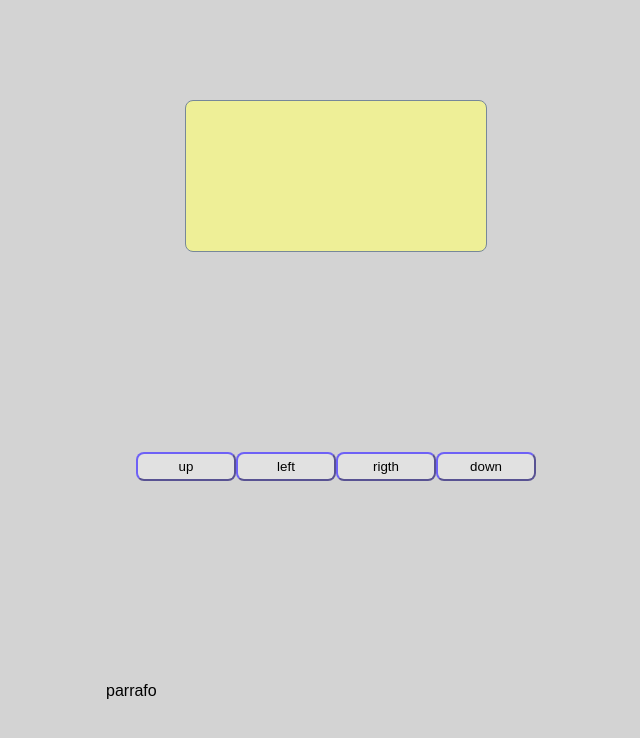
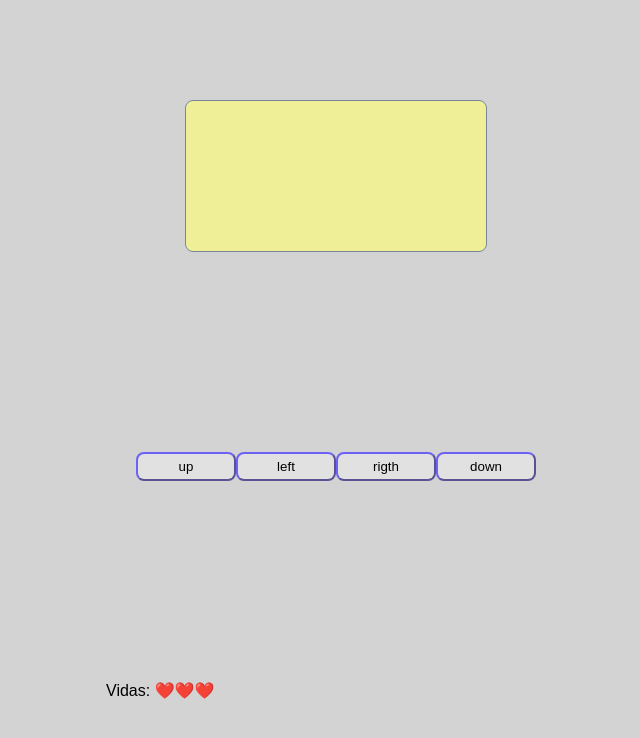
Before and after one commit to ACSOR-16/game-js-caverna, a plain HTML site: page index.html in a window 1280 px wide. Shown: the whole page, without its empty margins (304-944 px from the left). Drawn offline with Linux system fonts and the light colour scheme.

Commit message:
Sistema de vidas

```diff
--- a/game.js
+++ b/game.js
@@ -4,6 +4,7 @@ const buttonUp = document.querySelector(".up");
 const buttonLeft = document.querySelector(".left");
 const buttonRigth = document.querySelector(".rigth");
 const buttonDown = document.querySelector(".down");
+const spanLives = document.querySelector("#lives");
 
 let canvasSize;
 let elementsSize;
@@ -46,6 +47,8 @@ function stratGame() {
     gameWin();
     return;
   }
+
+  showLives();
 
   const mapRows = map.trim().split('\n');
   const mapRowsColumns = mapRows.map( row => row.trim().split(''));
@@ -127,6 +130,14 @@ function gameWin() {
   console.log("juego terminado");
 }
 
+function showLives() {
+  const heartArray = Array(lives).fill(emojis['HEART'])
+
+  spanLives.innerHTML = "";
+  heartArray.forEach( heart => spanLives.append(heart))
+
+}
+
 window.addEventListener('keydown', moveByKeys);
 buttonUp.addEventListener("click", moveUp);
 buttonLeft.addEventListener("click", moveLeft);
--- a/index.html
+++ b/index.html
@@ -19,7 +19,7 @@
     </div>
 
     <div class="messages">
-      <p>parrafo</p>
+      <p>Vidas: <span id="lives"></span></p>
     </div>
   </div>
 
--- a/maps.js
+++ b/maps.js
@@ -12,6 +12,7 @@ const emojis = {
   'BOMB_COLLISION': '🔥',
   'GAME_OVER': '👎',
   'WIN': '🏆',
+  'HEART': '❤️',
 };
 
 const maps = [];
```
